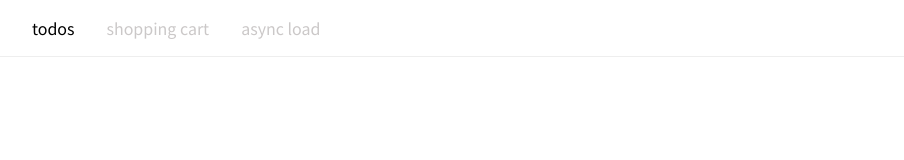
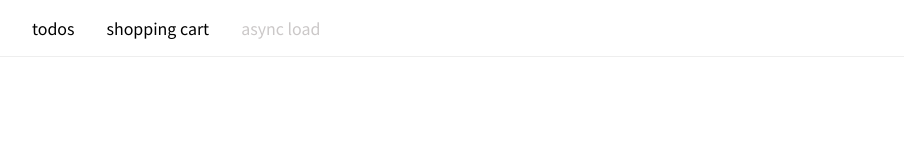
Before and after one commit to callmebyneon/redux-examples-try, a React (Create React App) app: page / in a window 1280 px wide. Shown: the top 160 px of the page, without its empty margins (0-904 px from the left). Built offline with nearby package versions, Linux system fonts and the light colour scheme.

Commit message:
update nav links

```diff
--- a/src/components/Layout/index.jsx
+++ b/src/components/Layout/index.jsx
@@ -9,12 +9,11 @@ const Layout = () => (
         <li>
           <Link to="/">todos</Link>
         </li>
-        <li className="disabled">
-          {/* {<Link to="/cart">shopping cart</Link>} */}
-          <span>shopping cart</span>
+        <li>
+          <Link to="/cart">shopping cart</Link>
         </li>
         <li className="disabled">
-          {/* {<Link to="/async">async load</Link>} */}
+          {/* <Link to="/async">async load</Link> */}
           <span>async load</span>
         </li>
       </ul>
```
